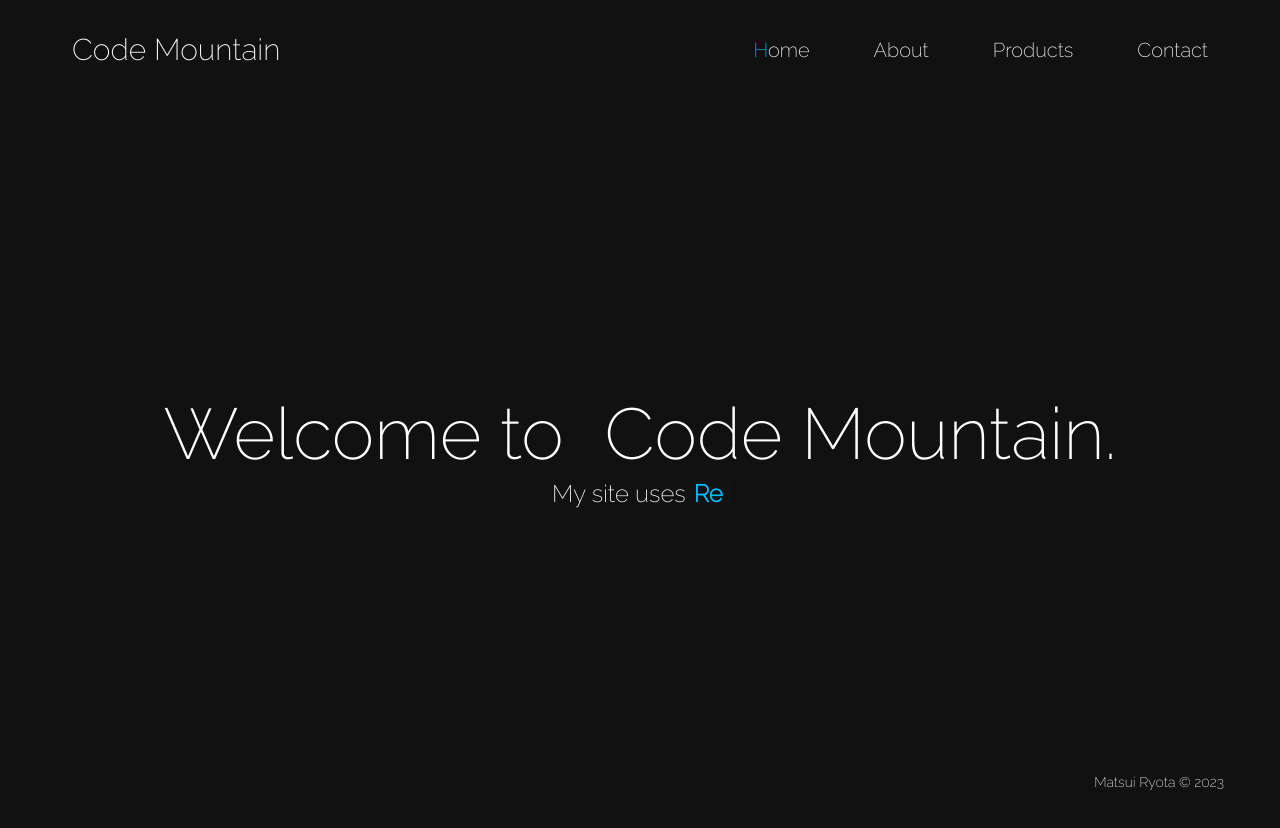
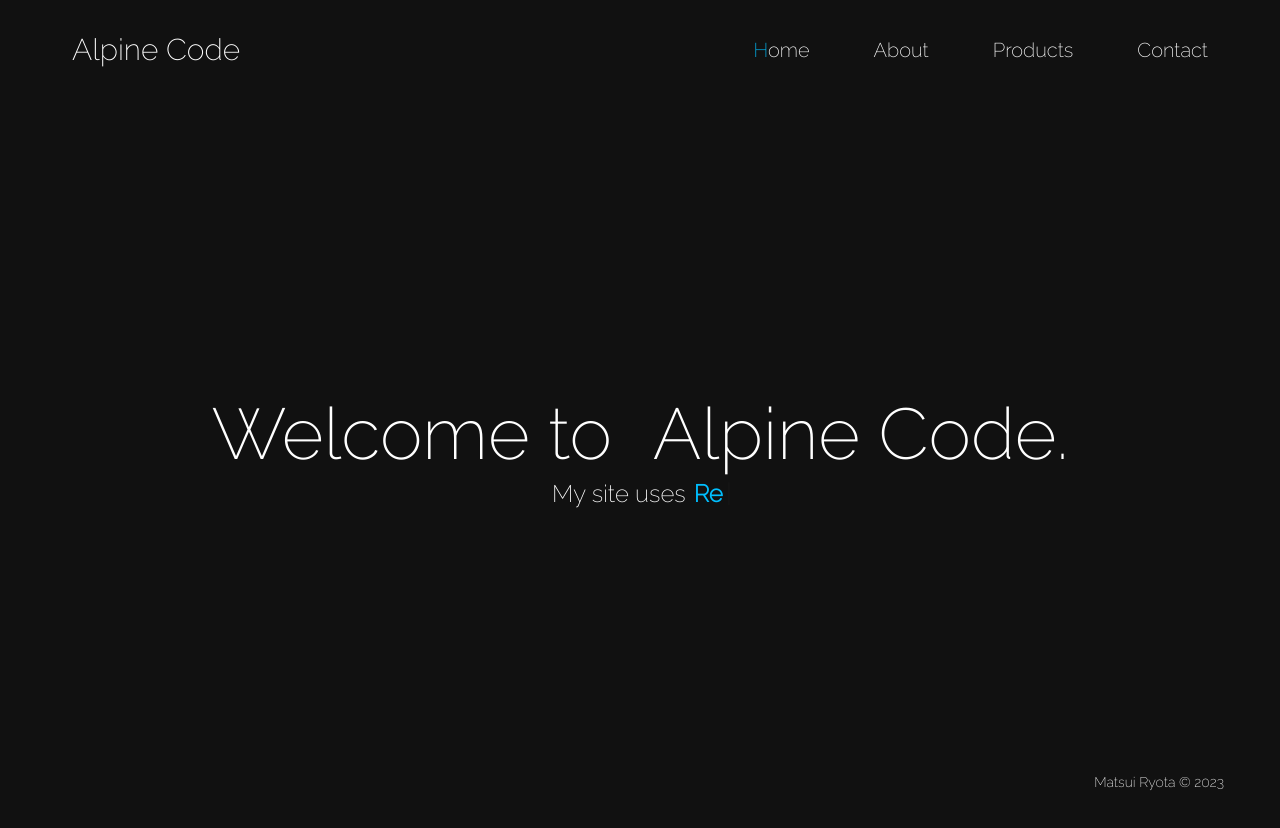
Before and after one commit to ryota-sb/code-mountain, a Next.js app: page / in a window 1280 px wide. Shown: the top 828 px of the page. Built offline with nearby package versions, Linux system fonts and the light colour scheme.

Commit message:
サイト名変更

```diff
--- a/src/components/Header.tsx
+++ b/src/components/Header.tsx
@@ -27,7 +27,7 @@ export default function Header() {
 
   return (
     <header className="relative flex items-center justify-between p-8">
-      <h1 className="text-xl md:text-2xl lg:text-3xl">Code Mountain</h1>
+      <h1 className="text-xl md:text-2xl lg:text-3xl">Alpine Code</h1>
 
       {/* PC size */}
       <nav className="hidden gap-10 text-xl md:flex lg:gap-16">
--- a/src/components/TypingAnimation.tsx
+++ b/src/components/TypingAnimation.tsx
@@ -12,7 +12,7 @@ const TypingAnimation: React.FC = () => {
         <h1 className="mb-2 text-5xl md:text-7xl">
           Welcome to&ensp;
           <br className="md:hidden" />
-          Code Mountain.
+          Alpine Code.
         </h1>
         <div className="flex text-2xl">
           <h2>
--- a/src/pages/index.tsx
+++ b/src/pages/index.tsx
@@ -8,10 +8,10 @@ const Home: NextPage = () => {
   return (
     <>
       <Head>
-        <title>Code Mountain</title>
+        <title>Alpine Code</title>
         <meta
           name="description"
-          content="Ryotaのポートフォリオサイト[Code Mountain]です。"
+          content="Ryotaのポートフォリオサイト[Alpine Code]です。"
         />
         <meta name="viewport" content="width=device-width, initial-scale=1" />
         <link rel="icon" href="/favicon.ico" />
```
